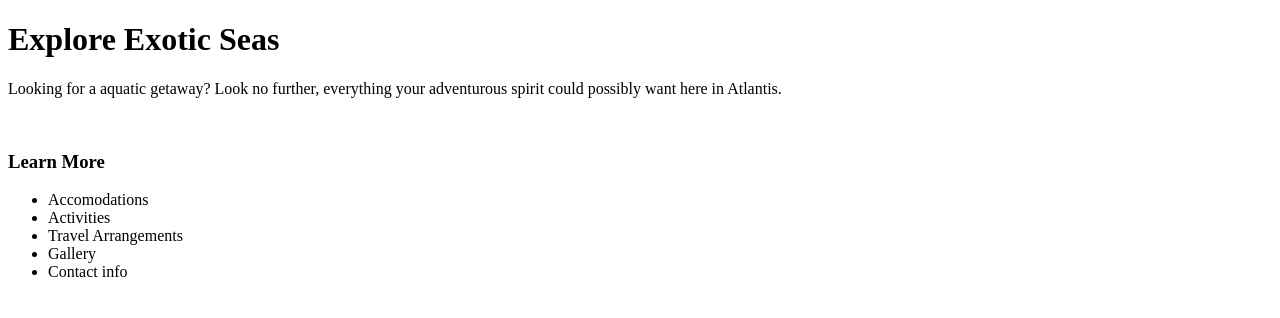
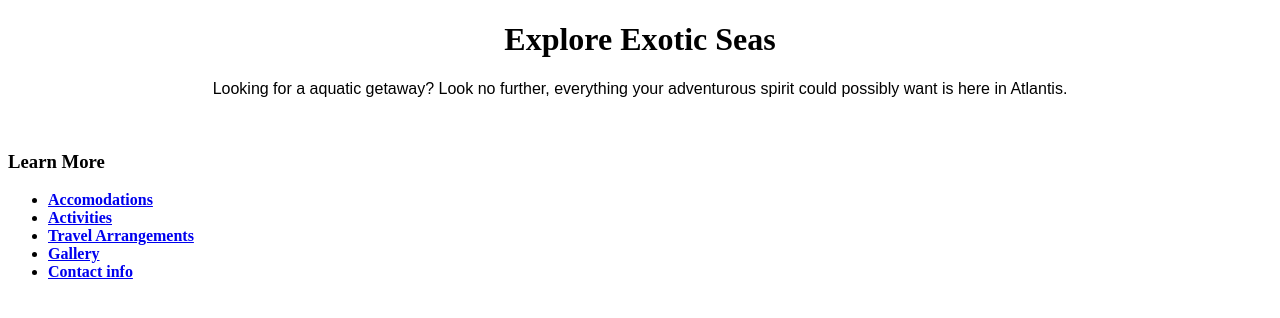
Before and after one commit to christinelfrank16/resort-website, a plain HTML site: page index.html in a window 1280 px wide. Drawn offline with Linux system fonts and the light colour scheme.

Commit message:
Add links to accomodations, activities, travel arrangments, photo gallery, and contact info. Create associated HTML files

```diff
--- a/css/styles.css
+++ b/css/styles.css
@@ -0,0 +1,23 @@
+header {
+  display: block;
+  margin-left: auto;
+  margin-right: auto;
+  width: 70%;
+  text-align: center;
+}
+
+h1{
+  font-weight: bold;
+}
+
+p{
+  font-family: sans-serif;
+
+}
+
+
+li{
+  font-weight: bold;
+
+
+}
--- a/index.html
+++ b/index.html
@@ -2,19 +2,33 @@
 <html>
   <head>
     <title>An Underwater Adventure</title>
+    <link href="css/styles.css" rel="stylesheet" type="text/css">
   </head>
   <body>
-    <h1>Explore Exotic Seas</h1>
-    <p>Looking for a aquatic getaway? Look no further, everything your adventurous spirit could possibly want here in Atlantis.</p>
-    <img>
+    <header>
+      <h1>Explore Exotic Seas</h1>
+      <p>Looking for a aquatic getaway? Look no further, everything your adventurous spirit could possibly want is here in Atlantis.</p>
+      <img>
+    </header>
+
 
     <h3>Learn More</h3>
     <ul>
-      <li>Accomodations</li>
-      <li>Activities</li>
-      <li>Travel Arrangements</li>
-      <li>Gallery</li>
-      <li>Contact info</li>
+      <li>
+        <a href="accomodations.html"> Accomodations</a>
+      </li>
+      <li>
+        <a href="activities.html">Activities</a>
+      </li>
+      <li>
+        <a href="travel-arrangments.html">Travel Arrangements</a>
+      </li>
+      <li>
+        <a href="gallery.html">Gallery</a>
+      </li>
+      <li>
+        <a href="contact-info.html">Contact info</a>
+      </li>
     </ul>
 
   </body>
```
Also changed, not shown: accomodations.html (added), activities.html (added), contact-info.html (added), gallery.html (added), travel-arrangments.html (added).
